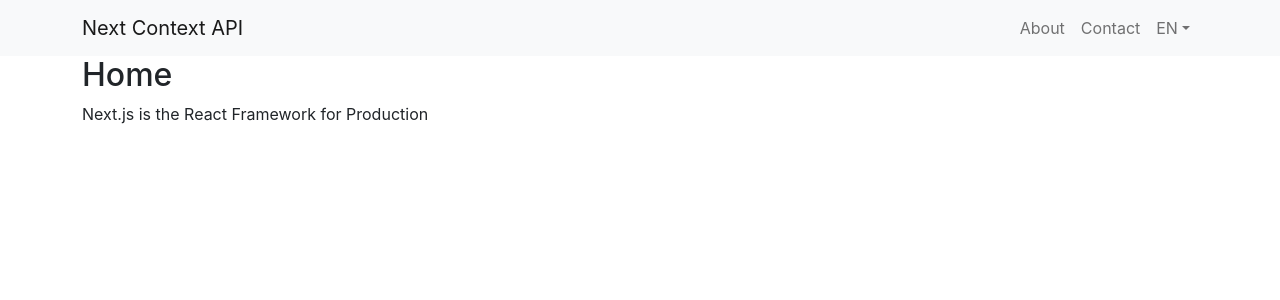
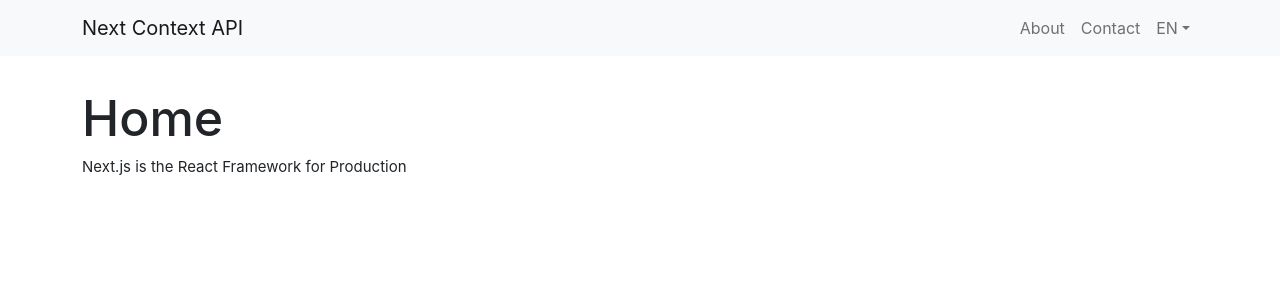
Before and after one commit to arealclimber/example-next-context-api, a Next.js app: page / in a window 1280 px wide. Shown: the top 300 px of the page. Built offline with nearby package versions, Linux system fonts and the light colour scheme.

Commit message:
Add global style

```diff
--- a/styles/globals.css
+++ b/styles/globals.css
@@ -1,16 +1,26 @@
+.page {
+	margin-top: 2rem;
+}
+h2 {
+	font-size: 50px;
+}
+p {
+	font-size: 15px;
+}
+
 html,
 body {
-  padding: 0;
-  margin: 0;
-  font-family: -apple-system, BlinkMacSystemFont, Segoe UI, Roboto, Oxygen,
-    Ubuntu, Cantarell, Fira Sans, Droid Sans, Helvetica Neue, sans-serif;
+	padding: 0;
+	margin: 0;
+	font-family: -apple-system, BlinkMacSystemFont, Segoe UI, Roboto, Oxygen, Ubuntu,
+		Cantarell, Fira Sans, Droid Sans, Helvetica Neue, sans-serif;
 }
 
 a {
-  color: inherit;
-  text-decoration: none;
+	color: inherit;
+	text-decoration: none;
 }
 
 * {
-  box-sizing: border-box;
+	box-sizing: border-box;
 }
```
